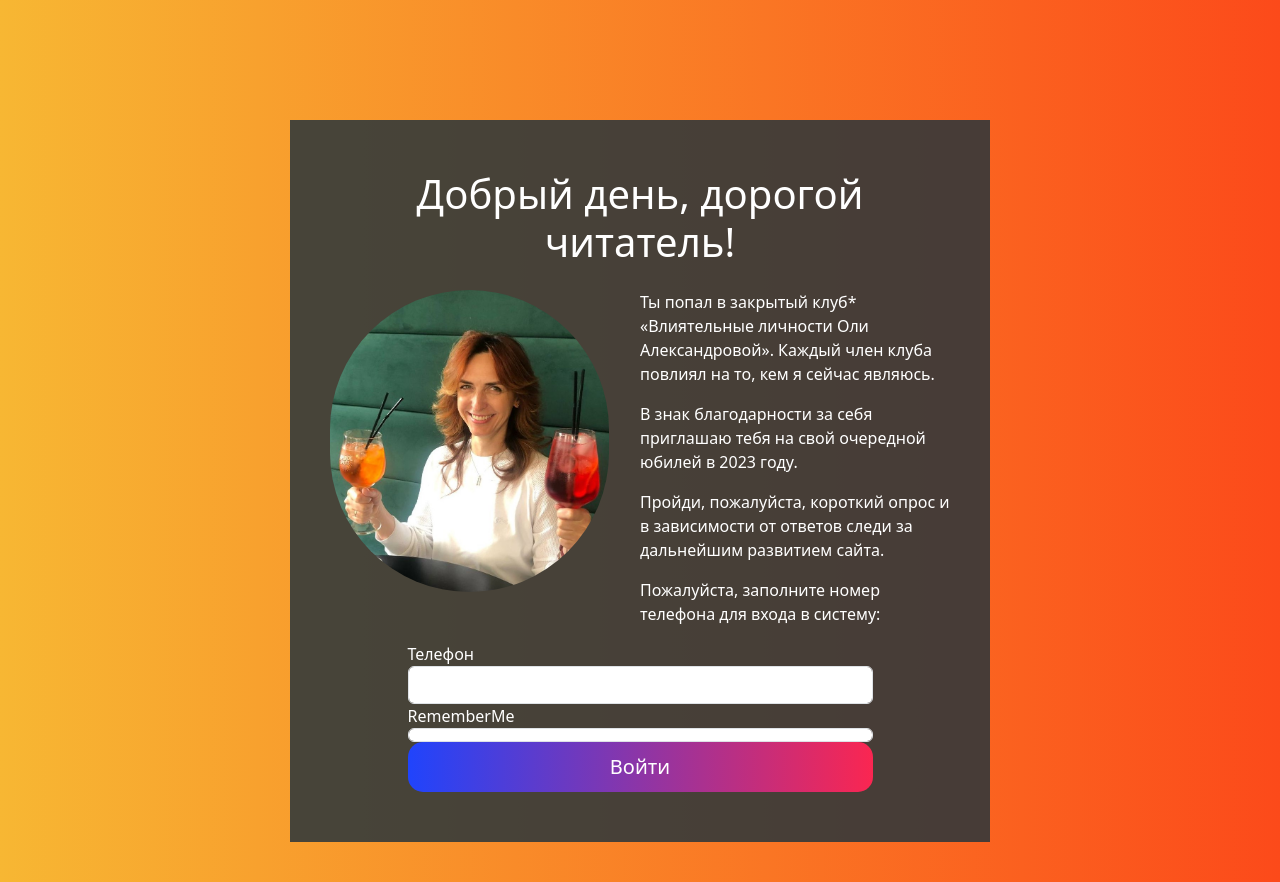
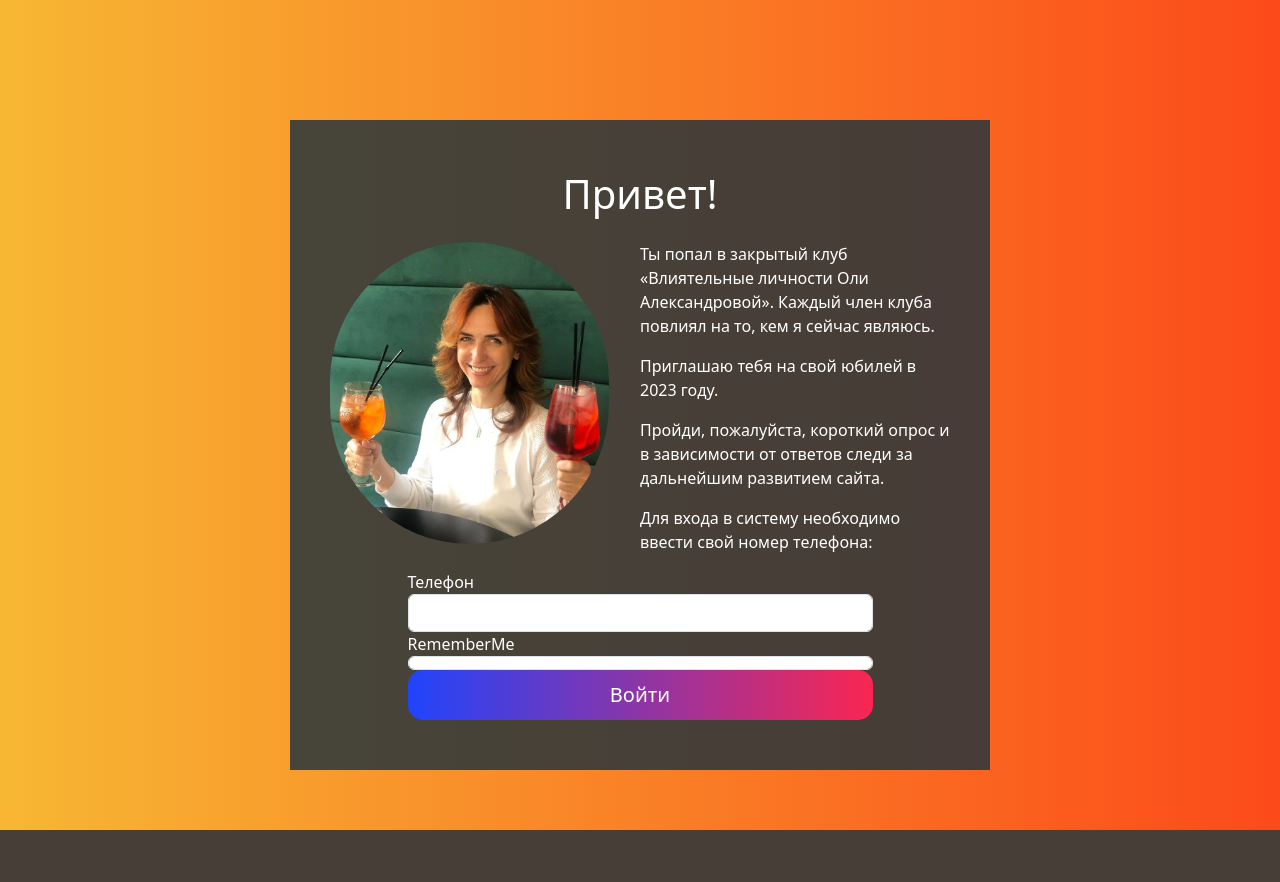
Before and after one commit to Tiv34/panda, a Yii app: template views/site/login.php in a window 1280 px wide. Shown: the top 882 px of the page. After the commit the page ends 830 px from the top, so only its background shows below. Run offline with PHP 8.4 and a stand-in for Yii, Linux system fonts and the light colour scheme; the template is opened without the code that fills it, so the values that code supplies are empty; form fields are guessed from the names that the template uses; some libraries are stand-ins or nearby versions.

Commit message:
login text

```diff
--- a/views/site/login.php
+++ b/views/site/login.php
@@ -18,19 +18,17 @@ $this->registerJsFile('@web/js/mask.js');
 <div class="site-login">
     <div class="col-md-4 mx-auto bg-content block-poll">
         <div class="w-100 text-center mb-3">
-            <h1>Добрый день, дорогой читатель!</h1>
+            <h1>Привет!</h1>
         </div>
         <div class="block-poll-content mb-3">
             <img class="round-title-img" src="/img/title-pull.jpg">
         </div>
         <div class="block-poll-content">
             <p>
-                Ты попал в закрытый клуб* «Влиятельные личности Оли Александровой».
-                Каждый член клуба повлиял на то, кем я сейчас являюсь.</p>
-            <p>В знак благодарности за себя приглашаю тебя на свой очередной юбилей в 2023 году.</p>
-            <p>Пройди, пожалуйста, короткий опрос и в зависимости от ответов следи за дальнейшим развитием
-                сайта.</p>
-            <p>Пожалуйста, заполните номер телефона для входа в систему:</p>
+                Ты попал в закрытый клуб «Влиятельные личности Оли Александровой». Каждый член клуба повлиял на то, кем я сейчас являюсь.</p>
+            <p>Приглашаю тебя на свой юбилей в 2023 году.</p>
+            <p>Пройди, пожалуйста, короткий опрос и в зависимости от ответов следи за дальнейшим развитием сайта.</p>
+            <p>Для входа в систему необходимо ввести свой номер телефона:</p>
         </div>
         <div class="block-poll-content w-75-content">
 
```
